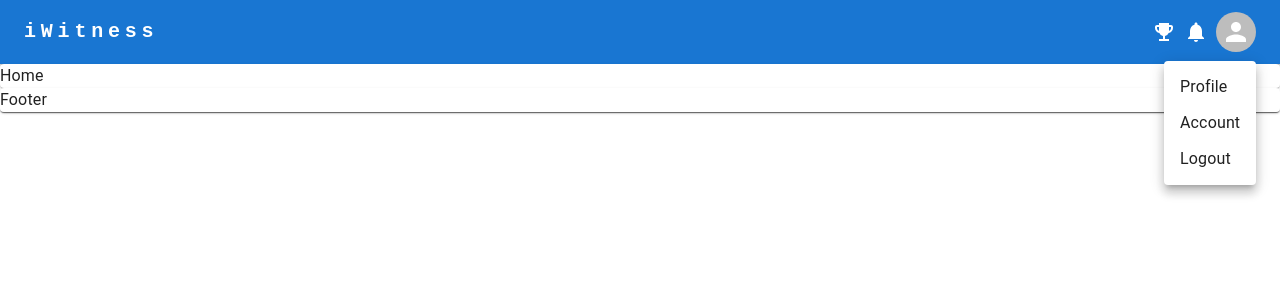
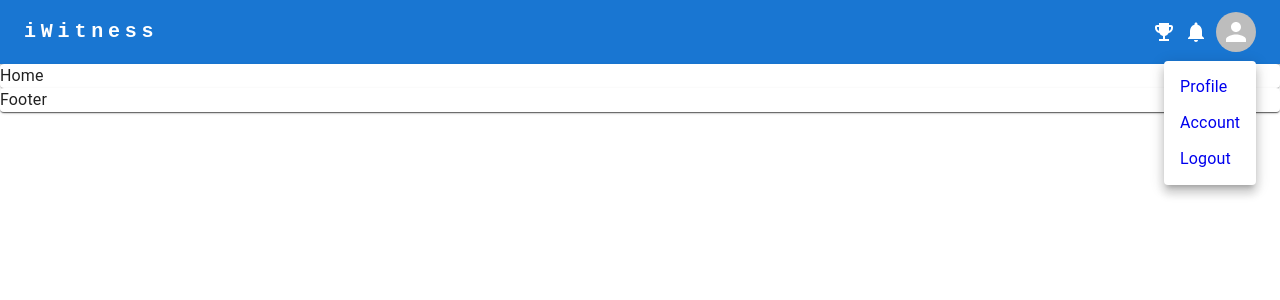
Before and after one commit to jrs-coding-school/summer-2023-group-project, a React (Create React App) app in the folder ui/: page / in a window 1280 px wide. Both pictures are taken after a click on the button "Open settings". Shown: the top 300 px of the page. Built offline with nearby package versions, Linux system fonts and the light colour scheme.

Commit message:
dropdown menu to include links & remove underline

```diff
--- a/ui/src/layouts/Navbar.js
+++ b/ui/src/layouts/Navbar.js
@@ -15,6 +15,7 @@ import MenuItem from '@mui/material/MenuItem';
 import EmojiEventsIcon from '@mui/icons-material/EmojiEvents';
 import NotificationsIcon from '@mui/icons-material/Notifications';
 import { Link } from 'react-router-dom';
+import { blue } from '@mui/material/colors';
 
 //settings for the profile dropdown
 const settings = ['Profile', 'Account', 'Logout'];
@@ -154,7 +155,7 @@ function Navbar() {
 								</IconButton>
 							</Tooltip>
 							<Menu
-								sx={{ mt: '45px' }}
+								sx={{ mt: '45px',}}
 								id='menu-appbar'
 								anchorEl={anchorElUser}
 								anchorOrigin={{
@@ -169,11 +170,9 @@ function Navbar() {
 								open={Boolean(anchorElUser)}
 								onClose={handleCloseUserMenu}
 							>
-								{settings.map((setting) => (
-									<MenuItem key={setting} onClick={handleCloseUserMenu}>
-										<Typography textAlign='center'>{setting}</Typography>
-									</MenuItem>
-								))}
+								<MenuItem><Link to='/profile' style={{ textDecoration: 'none'}}>Profile</Link></MenuItem>
+								<MenuItem><Link to='/account' style={{ textDecoration: 'none' }}>Account</Link></MenuItem>
+								<MenuItem><Link to='/logout' style={{ textDecoration: 'none' }} >Logout</Link></MenuItem>
 							</Menu>
 						</Box>
 					</Toolbar>
```
